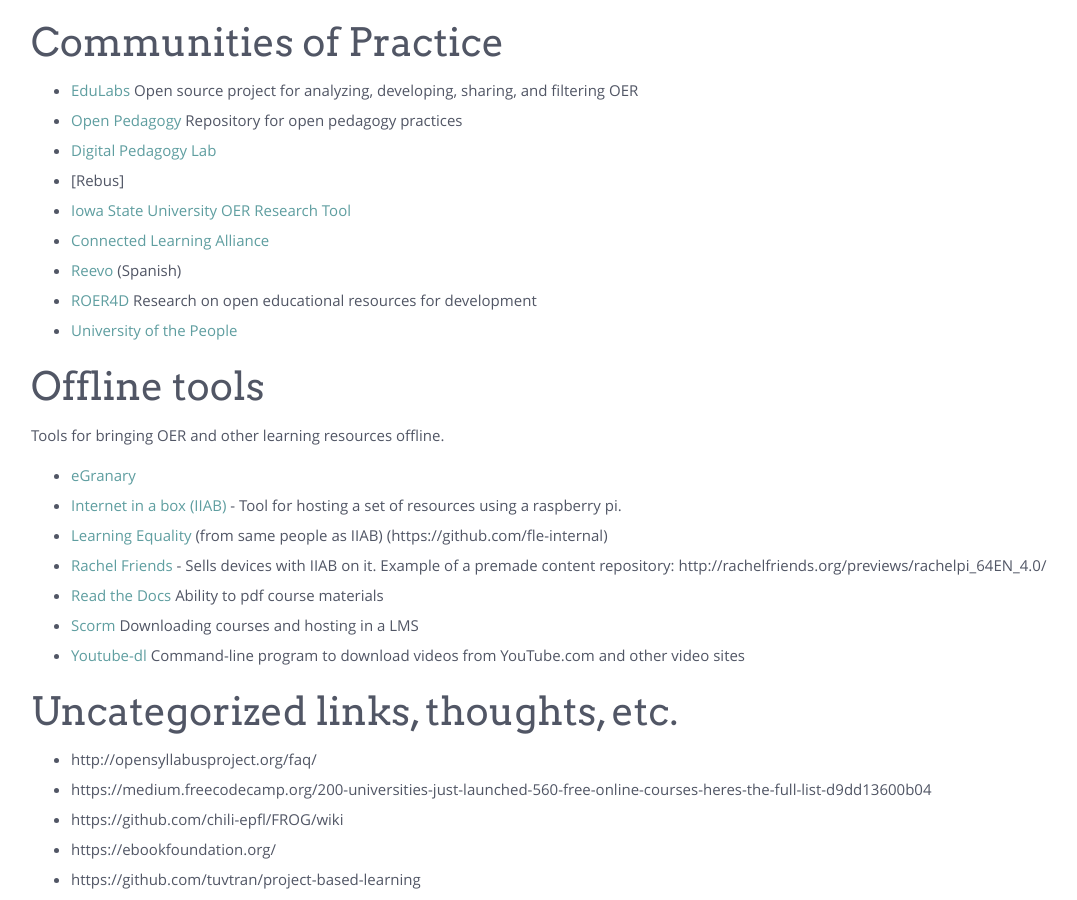
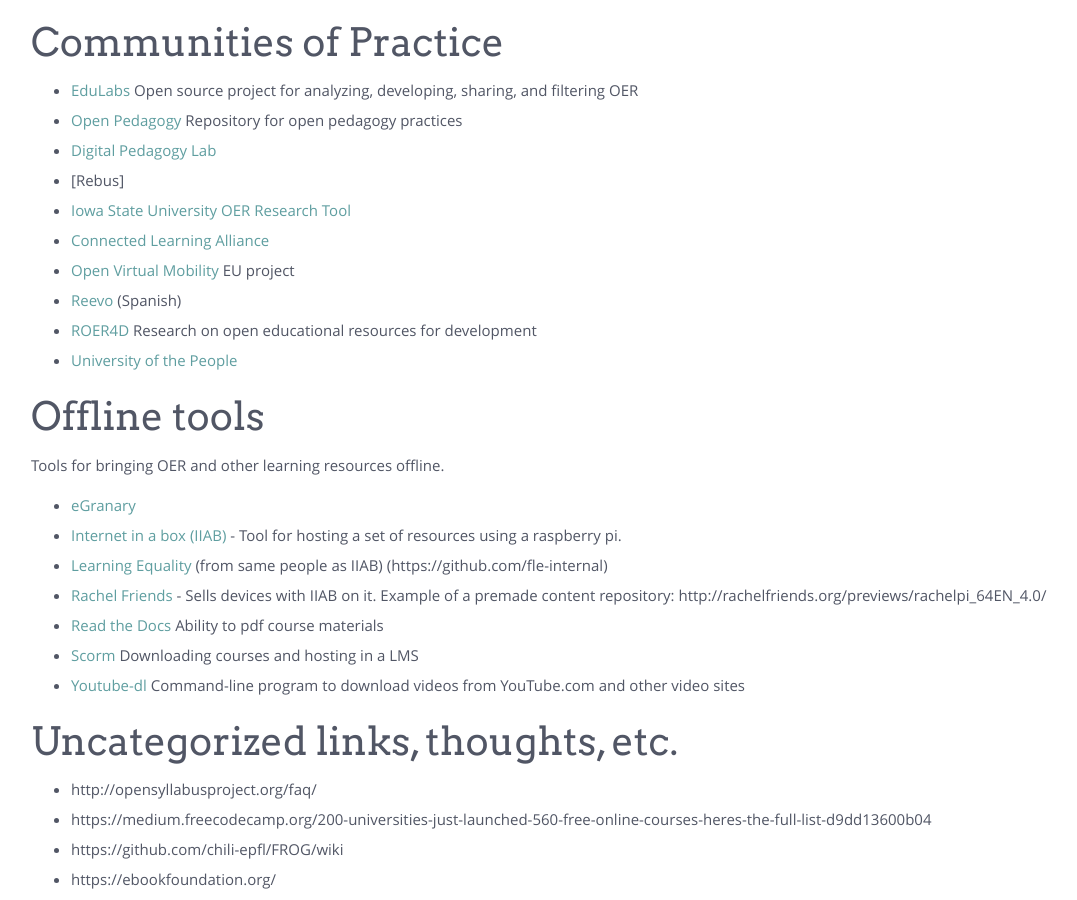
Before and after one commit to p2pu/notes-on-edtech, a Jekyll site: the page built from notes.md, in a window 1280 px wide and 900 px high, scrolled down 3037 px. Shown: the whole window, without its empty margins (39-1116 px from the left). Built offline with Jekyll 4.4.1, drawn with Linux system fonts in a browser that asks for light colours; nearby versions of some CDN libraries; our own code applies the rules of GitHub Pages for plain Markdown files.

Commit message:
Update notes.md

```diff
--- a/notes.md
+++ b/notes.md
@@ -98,6 +98,7 @@ These open source tools can be used to remix and create OER.
 - [Rebus]
 - [Iowa State University OER Research Tool](https://docs.google.com/spreadsheets/d/1xDGIKZ7T5fIho7yrTs8Lpu4zpqPbeqQn76aY6qEnAUg/edit#gid=941689191)
  - [Connected Learning Alliance](https://clalliance.org/)
+ - [Open Virtual Mobility](https://www.openvirtualmobility.eu/) EU project
  - [Reevo](https://red.reevo.org/) (Spanish)
  - [ROER4D](http://roer4d.org/) Research on open educational resources for development
  - [University of the People](https://www.uopeople.edu/)
```
